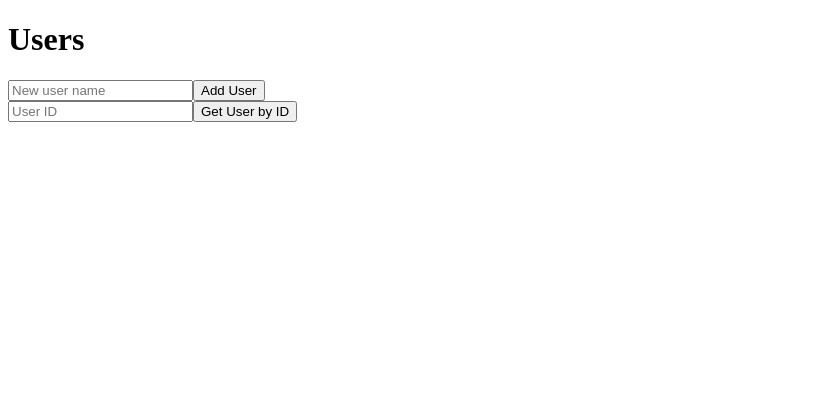
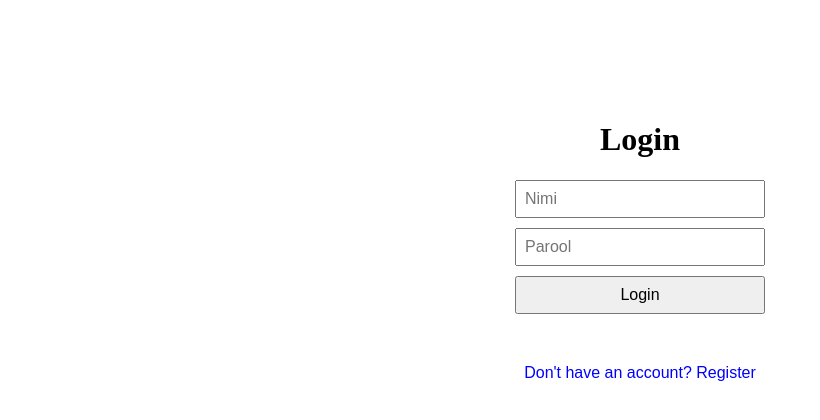
Before and after one commit to KaurKooder/Logistix-frontend, a Vue app: page /users in a window 1280 px wide. Shown: the top 420 px of the page, without its empty margins (0-820 px from the left). Built offline with nearby package versions, Linux system fonts and the light colour scheme; no server answers.

Commit message:
Users view ümber muudetud LoginView-ks

```diff
--- a/src/router.js
+++ b/src/router.js
@@ -1,11 +1,11 @@
 import { createRouter, createWebHistory } from 'vue-router';
 import HomeView from './views/HomeView.vue';
-import Users from './views/Users.vue';
+import LoginView from './views/LoginView.vue';
 import BlogPosts from "@/views/BlogPosts.vue";
 
 const routes = [
   { path: '/', name: 'Home', component: HomeView },
-  { path: '/users', name: 'Users', component: Users },
+  { path: '/users', name: 'Users', component: LoginView },
   { path: '/posts', name: 'BlogPosts', component: BlogPosts}
 ];
 
--- /dev/null
+++ b/src/views/LoginView.vue
@@ -0,0 +1,94 @@
+<script setup>
+import { ref } from 'vue';
+
+const mode = ref('login'); // 'login' või 'register'
+
+const name = ref('');
+const password = ref('');
+const message = ref('');
+
+const switchMode = () => {
+  mode.value = mode.value === 'login' ? 'register' : 'login';
+  message.value = '';
+  name.value = '';
+  password.value = '';
+};
+
+const submit = async () => {
+  message.value = '';
+
+  const url =
+    mode.value === 'login'
+      ? 'http://localhost:8080/users/login'
+      : 'http://localhost:8080/users';
+
+  const body = { name: name.value, password: password.value };
+
+  try {
+    const response = await fetch(url, {
+      method: 'POST',
+      headers: { 'Content-Type': 'application/json' },
+      body: JSON.stringify(body)
+    });
+
+    if (response.ok) {
+      message.value = mode.value === 'login' ? 'Login successful' : 'User registered successfully';
+    } else {
+      message.value = mode.value === 'login' ? 'Invalid name or password' : 'Registration failed';
+    }
+  } catch (error) {
+    console.error('Error:', error);
+    message.value = 'Server error';
+  }
+};
+
+</script>
+
+<template>
+  <div class="login-page">
+    <h1>{{ mode === 'login' ? 'Login' : 'Register' }}</h1>
+
+    <div class="form">
+      <input v-model="name" placeholder="Nimi" />
+      <input v-model="password" type="password" placeholder="Parool" />
+      <button @click="submit">
+        {{ mode === 'login' ? 'Login' : 'Register' }}
+      </button>
+    </div>
+
+    <p>{{ message }}</p>
+
+    <button class="switch" @click="switchMode">
+      {{ mode === 'login'
+      ? "Don't have an account? Register"
+      : 'Already have an account? Login' }}
+    </button>
+  </div>
+</template>
+
+<style scoped>
+.login-page {
+  display: flex;
+  flex-direction: column;
+  align-items: center;
+  margin-top: 100px;
+}
+.form {
+  display: flex;
+  flex-direction: column;
+  gap: 10px;
+  width: 250px;
+}
+input,
+button {
+  padding: 8px;
+  font-size: 1rem;
+}
+.switch {
+  margin-top: 10px;
+  background: none;
+  border: none;
+  color: blue;
+  cursor: pointer;
+}
+</style>
--- a/src/views/Users.vue
+++ /dev/null
@@ -1,103 +0,0 @@
-<script setup>
-import { ref, onMounted } from 'vue';
-
-// State
-const users = ref([]);
-const userIdToFetch = ref('');
-const selectedUser = ref(null);
-const newUserName = ref('');
-
-// Fetch all users
-const fetchUsers = async () => {
-  try {
-    const response = await fetch('http://localhost:8080/users');
-    users.value = await response.json();
-  } catch (error) {
-    console.error('Error fetching users:', error);
-  }
-};
-
-// Fetch single user by ID
-const fetchUserById = async () => {
-  if (!userIdToFetch.value) return;
-
-  try {
-    const response = await fetch(`http://localhost:8080/users/${userIdToFetch.value}`);
-    if (response.ok) {
-      selectedUser.value = await response.json();
-    } else {
-      selectedUser.value = null;
-      console.warn('User not found');
-    }
-  } catch (error) {
-    console.error('Error fetching user:', error);
-  }
-};
-
-// Add a new user
-const addUser = async () => {
-  if (!newUserName.value) return;
-
-  try {
-    const response = await fetch('http://localhost:8080/users', {
-      method: 'POST',
-      headers: { 'Content-Type': 'application/json' },
-      body: JSON.stringify({ name: newUserName.value })
-    });
-
-    if (response.ok) {
-      const createdUser = await response.json();
-      users.value.push(createdUser);
-      newUserName.value = '';
-    }
-  } catch (error) {
-    console.error('Error adding user:', error);
-  }
-};
-
-// Delete a user by ID
-const deleteUser = async (id) => {
-  try {
-    const response = await fetch(`http://localhost:8080/users/${id}`, {
-      method: 'DELETE'
-    });
-
-    if (response.status === 204) {
-      users.value = users.value.filter(u => u.id !== id);
-      if (selectedUser.value?.id === id) selectedUser.value = null;
-    }
-  } catch (error) {
-    console.error('Error deleting user:', error);
-  }
-};
-
-// Load users initially
-onMounted(fetchUsers);
-</script>
-
-<template>
-  <div>
-    <h1>Users</h1>
-
-    <!-- Add user -->
-    <div>
-      <input v-model="newUserName" placeholder="New user name" />
-      <button @click="addUser">Add User</button>
-    </div>
-
-    <!-- Fetch single user -->
-    <div>
-      <input type="number" v-model.number="userIdToFetch" placeholder="User ID" />
-      <button @click="fetchUserById">Get User by ID</button>
-
-      <div v-if="selectedUser">
-        <p>Selected User:</p>
-        <p>ID: {{ selectedUser.id }}</p>
-        <p>Name: {{ selectedUser.name }}</p>
-      </div>
-      <div v-else-if="userIdToFetch">
-        <p>User not found.</p>
-      </div>
-    </div>
-  </div>
-</template>
```
